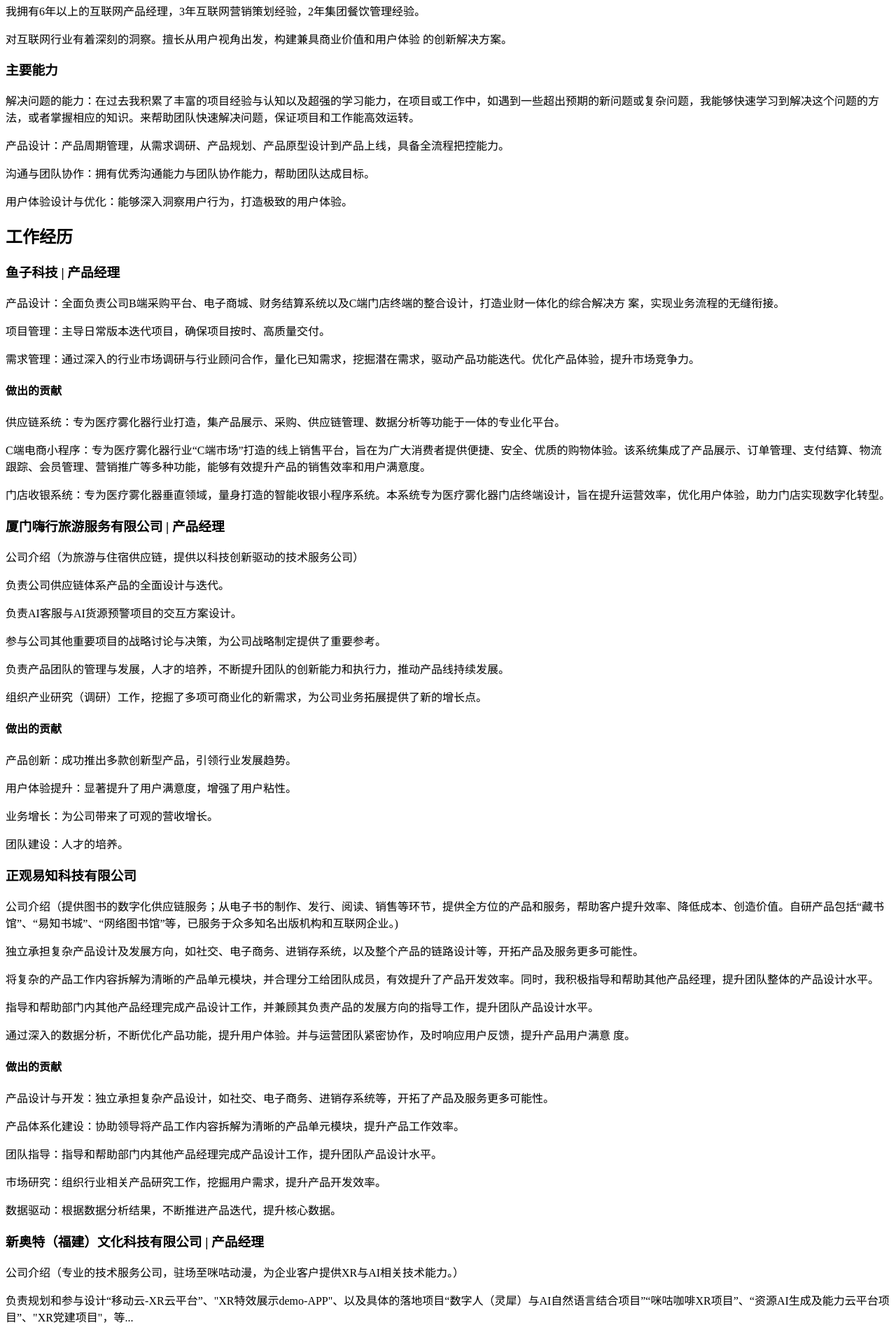
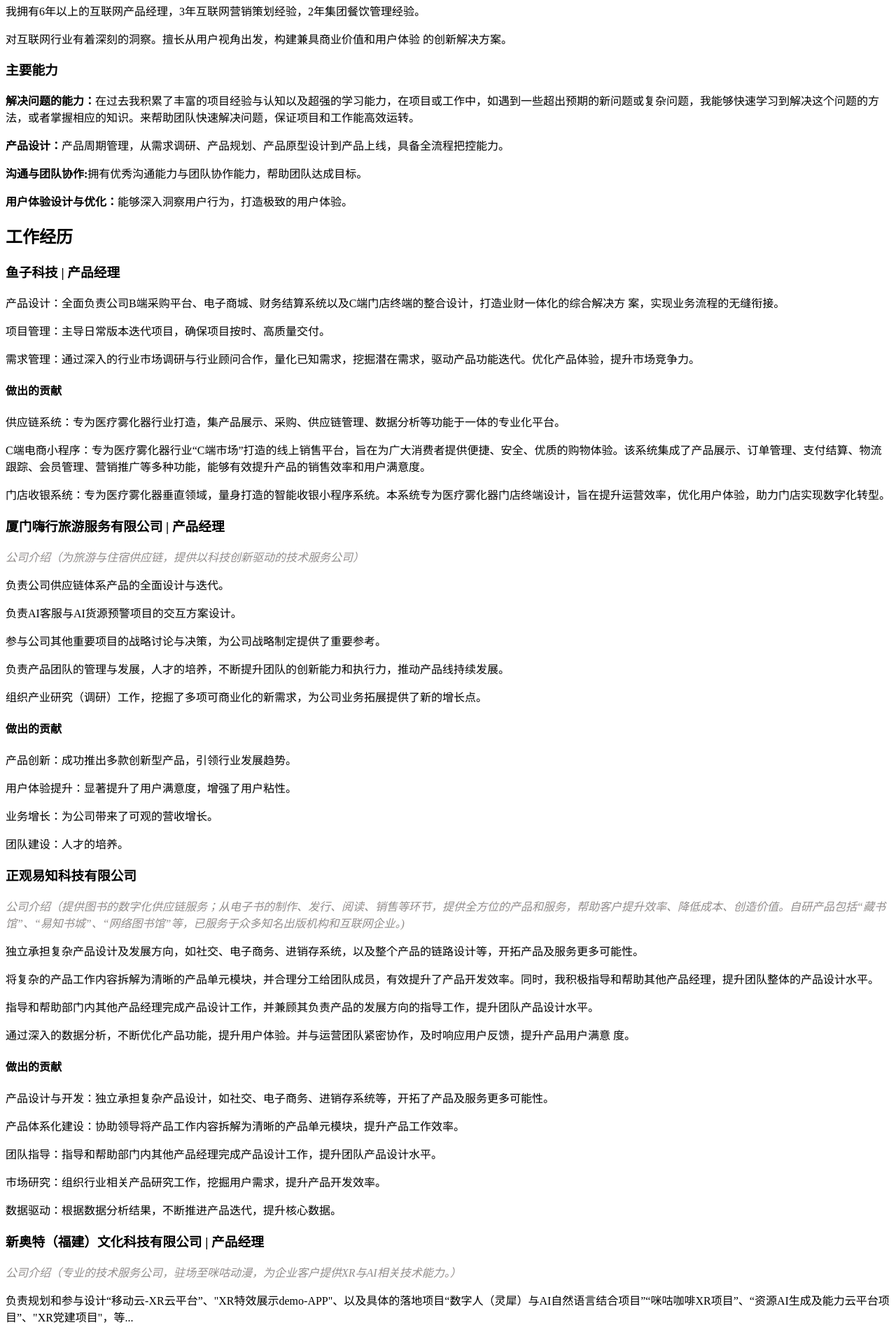
Before and after one commit to LYD1011/zylydxx, a plain HTML site: page person.html in a window 1280 px wide. Shown: the part 357-2260 px from the top of the page at 70% size. Drawn offline with Linux system fonts and the light colour scheme.

Commit message:
Add files via upload

```diff
--- a/person.html
+++ b/person.html
@@ -3,7 +3,7 @@
   <head>
     <meta charset="UTF-8" />
     <meta name="viewport" content="width=device-width, initial-scale=1.0" />
-    <title>Document</title>
+    <title>个人介绍</title>
   </head>
   <body>
     <div>
@@ -31,13 +31,19 @@
       </p>
       <h3>主要能力</h3>
       <p>
-        解决问题的能力：在过去我积累了丰富的项目经验与认知以及超强的学习能力，在项目或工作中，如遇到一些超出预期的新问题或复杂问题，我能够快速学习到解决这个问题的方法，或者掌握相应的知识。来帮助团队快速解决问题，保证项目和工作能高效运转。
+        <b>解决问题的能力：</b
+        >在过去我积累了丰富的项目经验与认知以及超强的学习能力，在项目或工作中，如遇到一些超出预期的新问题或复杂问题，我能够快速学习到解决这个问题的方法，或者掌握相应的知识。来帮助团队快速解决问题，保证项目和工作能高效运转。
       </p>
       <p>
-        产品设计：产品周期管理，从需求调研、产品规划、产品原型设计到产品上线，具备全流程把控能力。
+        <b>产品设计：</b
+        >产品周期管理，从需求调研、产品规划、产品原型设计到产品上线，具备全流程把控能力。
       </p>
-      <p>沟通与团队协作：拥有优秀沟通能力与团队协作能力，帮助团队达成目标。</p>
-      <p>用户体验设计与优化：能够深入洞察用户行为，打造极致的用户体验。</p>
+      <p>
+        <b>沟通与团队协作:</b>拥有优秀沟通能力与团队协作能力，帮助团队达成目标。
+      </p>
+      <p>
+        <b>用户体验设计与优化：</b>能够深入洞察用户行为，打造极致的用户体验。
+      </p>
     </div>
     <div>
       <h2>工作经历</h2>
@@ -64,7 +70,11 @@
       </div>
       <div>
         <h3>厦门嗨行旅游服务有限公司 | 产品经理</h3>
-        <p>公司介绍（为旅游与住宿供应链，提供以科技创新驱动的技术服务公司）</p>
+        <p style="color: rgb(145, 141, 140)">
+          <i
+            >公司介绍（为旅游与住宿供应链，提供以科技创新驱动的技术服务公司）</i
+          >
+        </p>
         <p>负责公司供应链体系产品的全面设计与迭代。</p>
         <p>负责AI客服与AI货源预警项目的交互方案设计。</p>
         <p>
@@ -84,8 +94,10 @@
       </div>
       <div>
         <h3>正观易知科技有限公司</h3>
-        <p>
-          公司介绍（提供图书的数字化供应链服务；从电子书的制作、发行、阅读、销售等环节，提供全方位的产品和服务，帮助客户提升效率、降低成本、创造价值。自研产品包括“藏书馆”、“易知书城”、“网络图书馆”等，已服务于众多知名出版机构和互联网企业。)
+        <p style="color: rgb(145, 141, 140)">
+          <i
+            >公司介绍（提供图书的数字化供应链服务；从电子书的制作、发行、阅读、销售等环节，提供全方位的产品和服务，帮助客户提升效率、降低成本、创造价值。自研产品包括“藏书馆”、“易知书城”、“网络图书馆”等，已服务于众多知名出版机构和互联网企业。)
+          </i>
         </p>
         <p>
           独立承担复杂产品设计及发展方向，如社交、电子商务、进销存系统，以及整个产品的链路设计等，开拓产品及服务更多可能性。
@@ -117,8 +129,10 @@
       </div>
       <div>
         <h3>新奥特（福建）文化科技有限公司 | 产品经理</h3>
-        <p>
-          公司介绍（专业的技术服务公司，驻场至咪咕动漫，为企业客户提供XR与AI相关技术能力。）
+        <p style="color: rgb(145, 141, 140)">
+          <i
+            >公司介绍（专业的技术服务公司，驻场至咪咕动漫，为企业客户提供XR与AI相关技术能力。）</i
+          >
         </p>
         <p>
           负责规划和参与设计“移动云-XR云平台”、"XR特效展示demo-APP"、以及具体的落地项目“数字人（灵犀）与AI自然语言结合项目”“咪咕咖啡XR项目”、“资源AI生成及能力云平台项目”、"XR党建项目"，等...
@@ -137,8 +151,10 @@
       </div>
       <div>
         <h3>逗乐互娱 | 产品经理</h3>
-        <p>
-          公司介绍(专注于直播平台研发和运营的企业。自研产品包括“熊客直播app”、“逗乐直播app”、“美岁直播app”等多款直播平台，为用户提供丰富多样的直播内容。)
+        <p style="color: rgb(145, 141, 140)">
+          <i
+            >公司介绍(专注于直播平台研发和运营的企业。自研产品包括“熊客直播app”、“逗乐直播app”、“美岁直播app”等多款直播平台，为用户提供丰富多样的直播内容。)
+          </i>
         </p>
         <p>
           公司核心产品负责人，我全权负责熊客直播和美岁直播等多个直播平台的移动端和管理后台的产品设计与规划。通过深入洞察用户需求和市场趋势，我成功打造了具有独特特色的直播产品，并推动了产品用户规模和收入的快速增长。
@@ -157,8 +173,10 @@
         <p>战略决策：参与公司战略决策，为公司发展提供了重要建议。</p>
       </div>
       <div>美团点评（原同步时科技有限公司）</div>
-      <p>
-        公司介绍（美团点评旗下专注于轻食餐饮SaaS服务的子公司。为轻食餐饮企业提供全方位数字化解决方案，帮助企业提升运营效率、降低成本、实现可持续发展。）
+      <p style="color: rgb(145, 141, 140)">
+        <i
+          >公司介绍（美团点评旗下专注于轻食餐饮SaaS服务的子公司。为轻食餐饮企业提供全方位数字化解决方案，帮助企业提升运营效率、降低成本、实现可持续发展。）
+        </i>
       </p>
       <p>
         我负责规划并设计了“自助点餐”等核心产品，从产品功能、交互设计到视觉设计，全面提升了轻食餐饮企业的数字化运营水平。
@@ -186,8 +204,10 @@
     </div>
     <div>
       <h3>深圳凯因卡德科技有限公司 | 产品经理/商务经理</h3>
-      <p>
-        公司介绍（由腾讯系和美团系成员组建的创业团队。我们致力于利用金融科技，为地方性银行提供赋能，为中小企业提供数字化人力管理系统能力。）
+      <p style="color: rgb(145, 141, 140)">
+        <i>
+          公司介绍（由腾讯系和美团系成员组建的创业团队。我们致力于利用金融科技，为地方性银行提供赋能，为中小企业提供数字化人力管理系统能力。）
+        </i>
       </p>
       <p>
         负责支付业务移动端产品开发，推动该产品上线后用户数增长50%，日活跃用户数增长30%。
```
